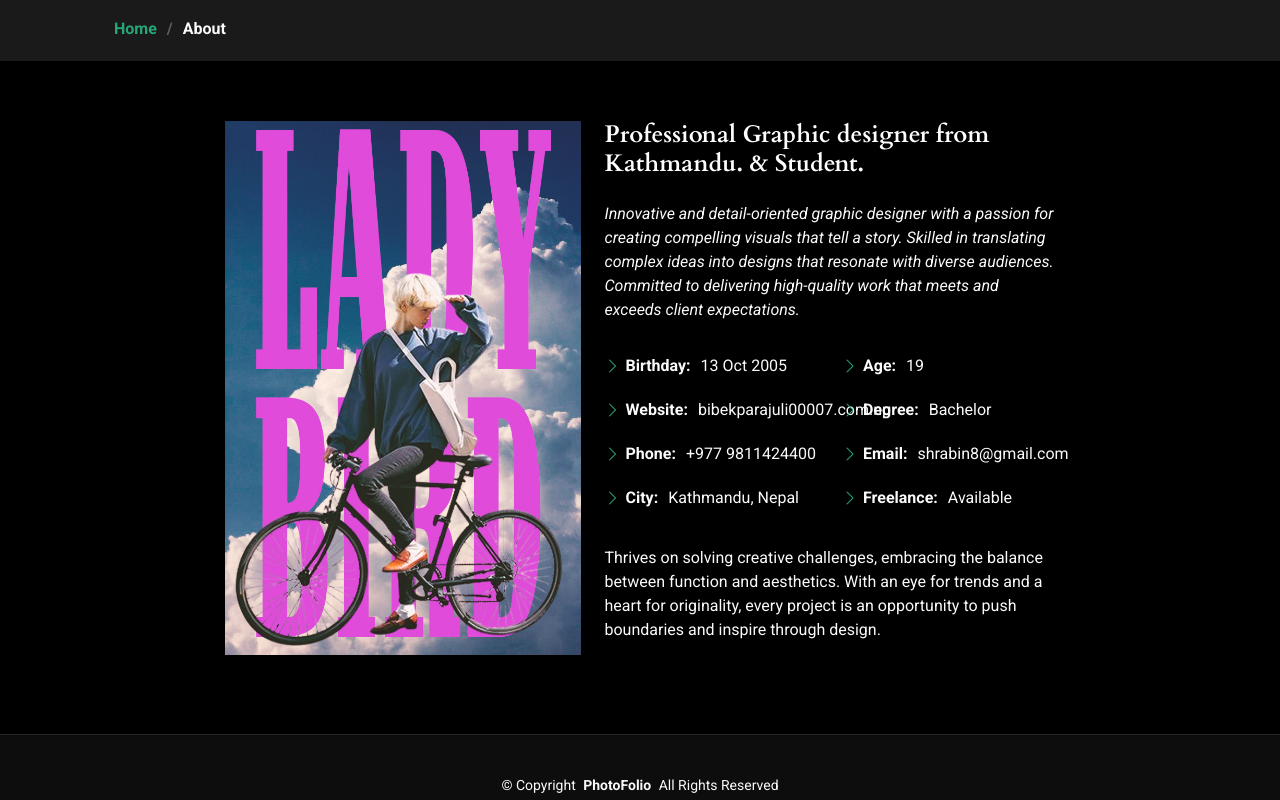
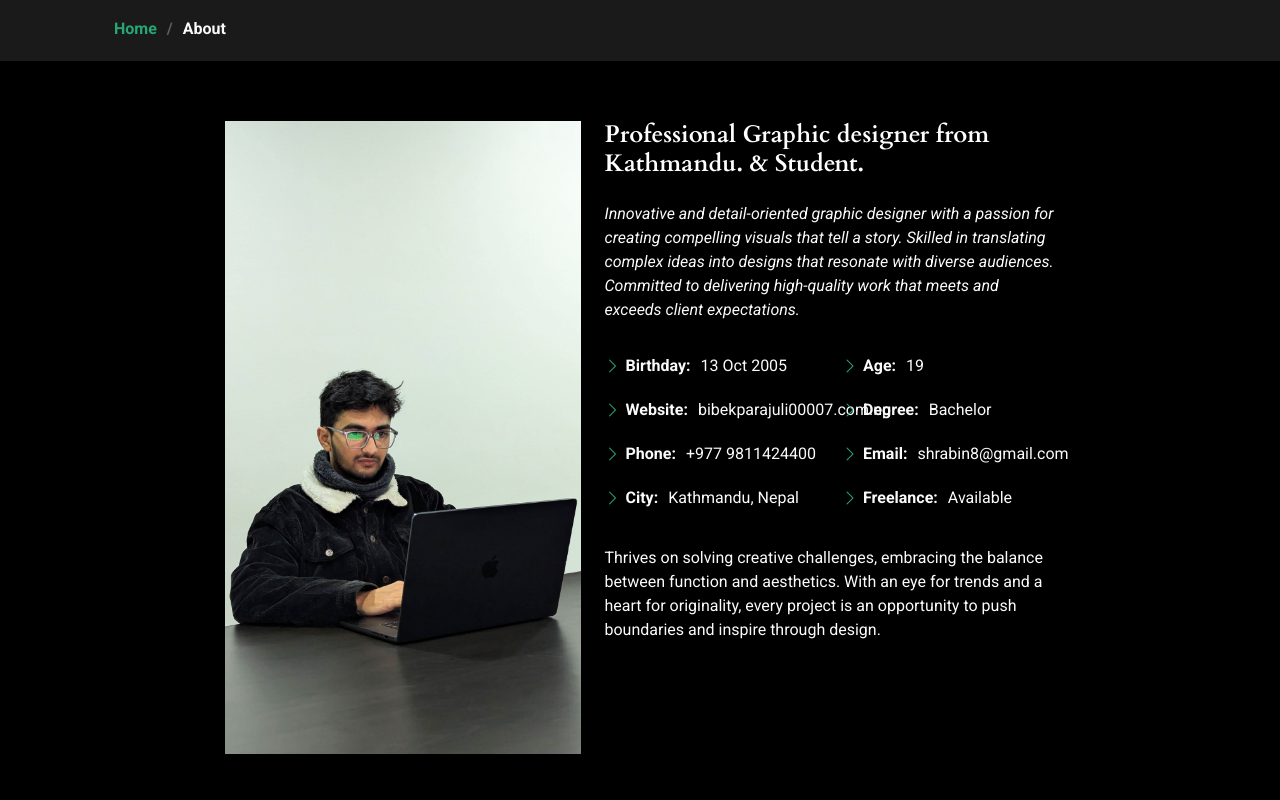
Before and after one commit to Crazy-shrabin/bibekparajuli00007.com.np, a plain HTML site: page about.html in a window 1280 px wide. Shown: the part 460-1260 px from the top of the page. Drawn offline with Linux system fonts and the light colour scheme.

Commit message:
fklihoiew

```diff
--- a/about.html
+++ b/about.html
@@ -109,7 +109,7 @@
 
         <div class="row gy-4 justify-content-center">
           <div class="col-lg-4">
-            <img src="assets/img/gallery/19.jpg" class="img-fluid" alt="">
+            <img src="assets/img/gallery/IMG-20241224-WA0014.jpg" class="img-fluid" alt="">
           </div>
           <div class="col-lg-5 content">
             <h2>Professional Graphic designer from Kathmandu. &amp; Student.</h2>
```
Also changed, not shown: assets/img/gallery/IMG-20241224-WA0014.jpg (added).
